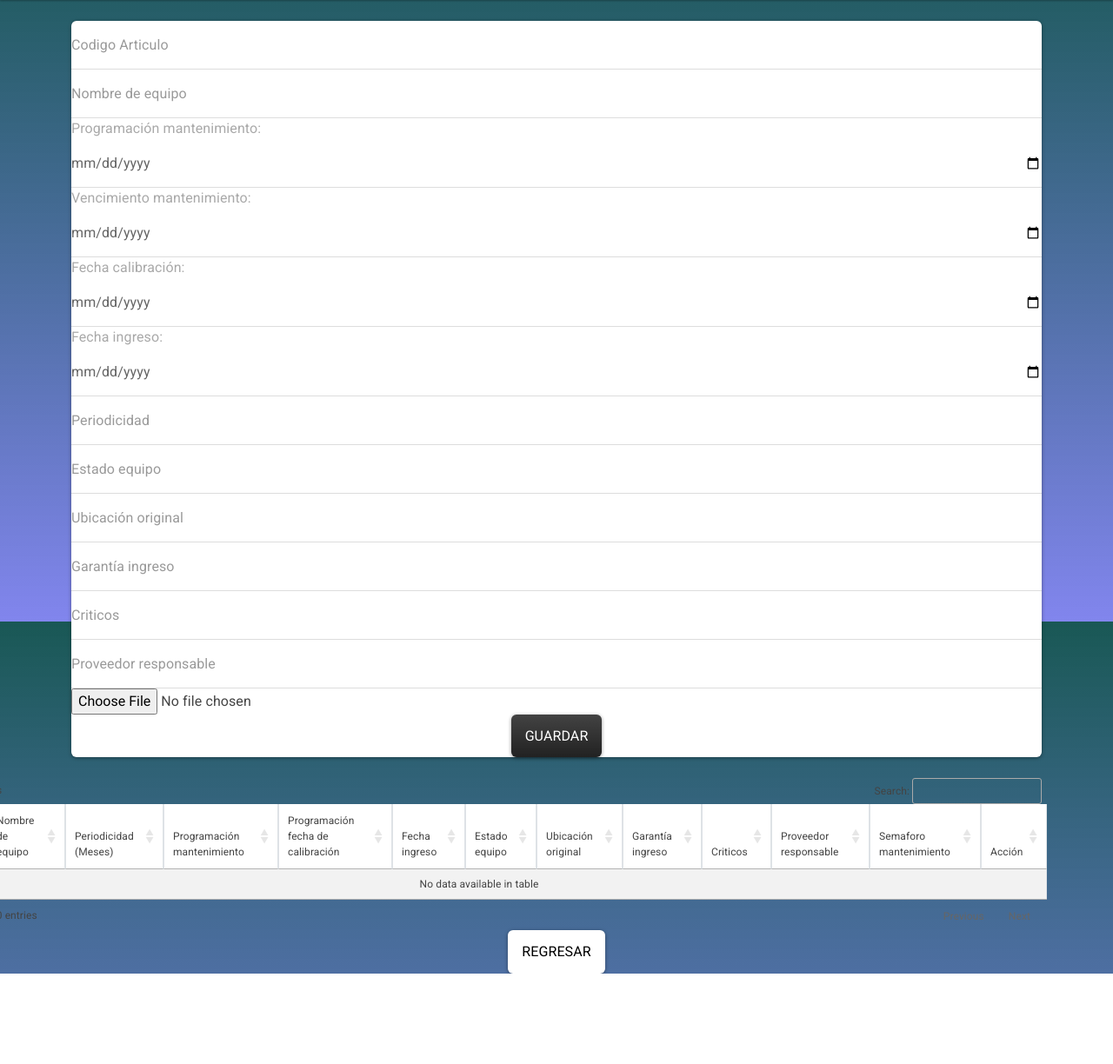
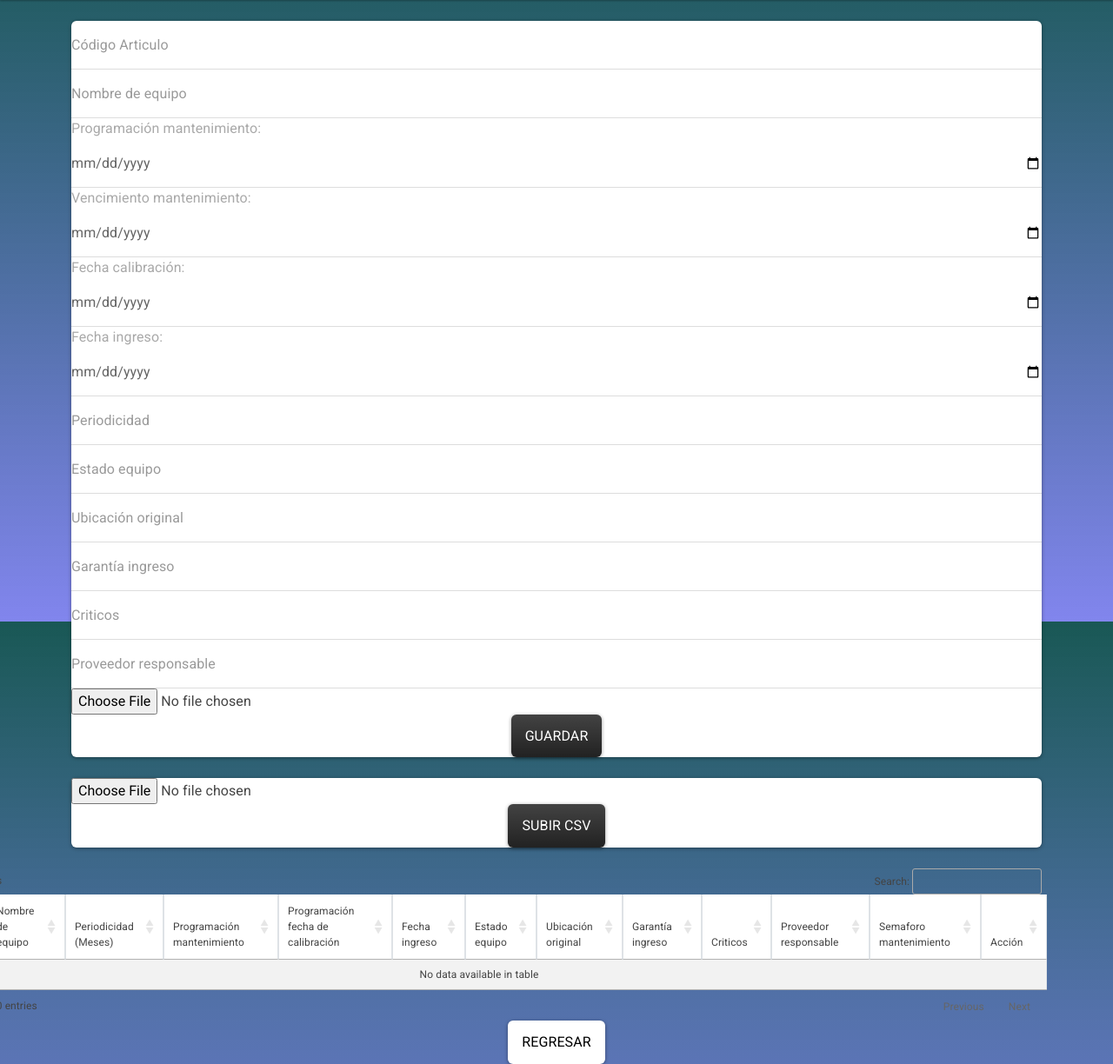
Before and after one commit to isanvagui/software_inventario_laboratorios, a Flask app: page /indexSalud in a window 1280 px wide. Shown: the part 85-1309 px from the top of the page at 87% size. Before the commit the page ends 1205 px from the top, so only its background shows below. Run offline with Flask 2, Linux system fonts and the light colour scheme; a user stored in the database is signed in; data comes from the database, SQL or seed files in the repository; data that the repository does not hold is empty; parts of the project's set-up code (start-up, migrations or seed data) failed here and were passed over; some libraries are stand-ins or nearby versions.

Commit message:
en la funcion imagen principal se agrega subir imagen del producto y archivo masivo csv

```diff
--- a/src/app.py
+++ b/src/app.py
@@ -1,3 +1,6 @@
+import csv
+from io import TextIOWrapper
+
 from flask import Flask, render_template, request, redirect, url_for, flash
 from flask_mysqldb import MySQL,MySQLdb
 from flask_wtf.csrf import CSRFProtect
@@ -229,6 +232,12 @@ def AGREGAR_PRODUCTO_SALUD():
         cod_articulo = request.form ['cod_articulo']
         nombre_equipo = request.form ['nombre_equipo']
 
+        try:
+            cod_articulo = int(cod_articulo)
+        except ValueError:
+            flash('Por favor ingresar solo números en el código del articulo', 'error')
+            return redirect(url_for('indexSalud'))
+
         fecha_mantenimiento = request.form ['fecha_mantenimiento']
         vencimiento_mantenimiento = request.form ['vencimiento_mantenimiento']
 
@@ -239,9 +248,11 @@ def AGREGAR_PRODUCTO_SALUD():
             diferencia_dias = (vencimiento_mantenimiento - fecha_mantenimiento).days
 
             if diferencia_dias < 0:
-                color = 'red'  # Vencido
+                color = 'purple'  # Vencido
             elif diferencia_dias <= 30:
-                color = 'yellow'  # Próximo a vencer
+                color = 'red'  # Cuando falta menos de un mes para vencer
+            elif diferencia_dias <= 90:
+                color = 'yellow'  # Cuando falta menos de tres mes para vencer
             else:
                 color = 'green'  # Vigente
             # print(diferencia_dias)
@@ -284,6 +295,54 @@ def AGREGAR_PRODUCTO_SALUD():
         # print(estado_equipo)
         flash ('Producto agregado satisfactoriamente')
         return redirect(url_for('indexSalud'))
+
+#---------------------------INICIA SUBIDA CSV DE SALUD-----------------------------
+@app.route('/upload_csv', methods=['POST'])
+def upload_csv():
+    if request.method == 'POST':
+        file = request.files['file']
+        if not file:
+            flash('No selecciono archivo')
+            return redirect(url_for('indexSalud'))
+
+        # Decodifica la fila
+        file = TextIOWrapper(file, encoding='utf-8')
+        csv_reader = csv.reader(file)
+
+        # Salta el encabezado
+        next(csv_reader)
+
+        # Procesa las filas
+        cur = db.connection.cursor()
+        for row in csv_reader:
+            cod_articulo, nombre_equipo, fecha_mantenimiento, vencimiento_mantenimiento, fecha_calibracion, fecha_ingreso, periodicidad, estado_equipo, ubicacion_original, garantia, criticos, proveedor_responsable = row
+
+            # Analiza las fechas en formato YYYY/MM/DD
+            if fecha_mantenimiento:
+                fecha_mantenimiento = datetime.strptime(fecha_mantenimiento, '%Y/%m/%d')
+            if vencimiento_mantenimiento:
+                vencimiento_mantenimiento = datetime.strptime(vencimiento_mantenimiento, '%Y/%m/%d')
+            if fecha_calibracion:
+                fecha_calibracion = datetime.strptime(fecha_calibracion, '%Y/%m/%d')
+            if fecha_ingreso:
+                fecha_ingreso = datetime.strptime(fecha_ingreso, '%Y/%m/%d')
+
+            # Calcula el color segun las fechas
+            if fecha_mantenimiento and vencimiento_mantenimiento:
+                # fecha_mantenimiento = datetime.strptime(fecha_mantenimiento, '%Y-%m-%d')
+                # vencimiento_mantenimiento = datetime.strptime(vencimiento_mantenimiento, '%Y-%m-%d')
+                diferencia_dias = (vencimiento_mantenimiento - fecha_mantenimiento).days
+                color = 'purple' if diferencia_dias < 0 else 'red' if diferencia_dias <= 30 else 'yellow' if diferencia_dias <= 90 else 'green'
+            else:
+                color = 'green'
+
+            cur.execute('INSERT INTO indexssalud (cod_articulo, nombre_equipo, fecha_mantenimiento, vencimiento_mantenimiento, fecha_calibracion, fecha_ingreso, periodicidad, estado_equipo, ubicacion_original, garantia, criticos, proveedor_responsable, color) VALUES (%s, %s, %s, %s, %s, %s, %s, %s, %s, %s, %s, %s, %s)',
+                                                 (cod_articulo, nombre_equipo, fecha_mantenimiento, vencimiento_mantenimiento, fecha_calibracion, fecha_ingreso, periodicidad, estado_equipo, ubicacion_original, garantia, criticos, proveedor_responsable, color))
+
+        db.connection.commit()
+        flash('Datos agregados exitosamen')
+        return redirect(url_for('indexSalud'))
+#---------------------------FINALIZA SUBIDA CSV DE SALUD-----------------------------
 
 # ================================CHECKBOX PROGRAMACIÓN MANTENIMIENTO===============================
 @app.route('/checkbox_programacionMantenimiento', methods=['POST'])
--- a/src/templates/indexSalud.html
+++ b/src/templates/indexSalud.html
@@ -39,7 +39,7 @@
             <div class="card card_body">
                 <form action = "/add_productoSalud" method="POST" enctype="multipart/form-data">
                     <div class="form-group">
-                        <input type="text" name="cod_articulo" placeholder="Codigo Articulo" class="form-control">
+                        <input type="text" name="cod_articulo" placeholder="Código Articulo" class="form-control">
                     </div>
                     <div class="form-group">
                         <input type="text" name="nombre_equipo" placeholder="Nombre de equipo" class="form-control" >
@@ -82,7 +82,7 @@
                         <input type="text" name="proveedor_responsable" placeholder="Proveedor responsable" class="form-control">
                     </div>
                     <div class="form-group">
-                        <input type="file" name="imagen_producto" class="custom-file-input">
+                        <input type="file" name="imagen_producto" class="custom-file-input"> <!-- campo imagen producto -->
                     </div>
                         <!------ linea de token es necesaria ya que el sistema lo solicita-->
                         <input type="hidden" name="csrf_token" value="{{csrf_token() }}"/>
@@ -93,6 +93,21 @@
 
                 </form>
 
+            </div>
+
+            <!-- New form for uploading CSV -->
+            <div class="card card_body mt-4">
+                <form action="/upload_csv" method="POST" enctype="multipart/form-data">
+                    <div class="form-group">
+                        <input type="file" name="file" accept=".csv" class="custom-file-input" required>
+                    </div>
+                     <!------ linea de token es necesaria ya que el sistema lo solicita-->
+                     <input type="hidden" name="csrf_token" value="{{csrf_token() }}"/>
+                     <!---------------------- es solo esta linea------------------------->
+                    <div class="form-group">
+                        <center><button type="submit" class="btn btn-dark btn-block">Subir CSV</button></center>
+                    </div>
+                </form>
             </div>
 
         </div>
@@ -135,7 +150,7 @@
                         <td>{{ producto.periodicidad }}</td>
                         <!-- <td>{{ producto.3 }}<input style="margin-left: 10px" type="radio" /></td> -->
                         <td>{{ producto.fecha_mantenimiento }}
-                            <input type="checkbox" name="fecha_mantenimiento" data-producto-id="{{ producto.id }}" data-estado-inicial="{{ producto.echa_mantenimiento }}" {% if producto.checkbox_mantenimiento == 'Activo' %}checked{% endif %}>
+                            <input type="checkbox" name="fecha_mantenimiento" data-producto-id="{{ producto.id }}" data-estado-inicial="{{ producto.fecha_mantenimiento }}" {% if producto.checkbox_mantenimiento == 'Activo' %}checked{% endif %}>
                         </td>
                         <!-- <td>{{ producto.4 }}</td> -->
                         <!--<td>{{ producto.14 }}</td> -->
@@ -171,7 +186,7 @@
 
                         <td>{{ producto.proveedor_responsable }}</td>
 
-                        <td class="semaforo" style="width: 50px; border-radius: 50%; height: 50px; background-color: {% if producto.color == 'red' %}red{% elif producto.color == 'yellow' %}yellow{% else %}green{% endif %}">
+                        <td class="semaforo" style="width: 50px; border-radius: 50%; height: 50px; background-color: {% if producto.color == 'purple' %}purple{% elif producto.color == 'red' %}red{% elif producto.color == 'yellow' %}yellow{% else %}green{% endif %}">
                             <!-- {{ producto.13 }} -->
                         </td>
 
```
Also changed, not shown: src/static/fotos/Screenshot_2022-10-30-20-02-13-18_e307a3f9df9f380ebaf106e1dc980bb6.jpg (deleted), src/static/fotos/banderaMexico.jpg (deleted), src/static/fotos/enginner.jpg (deleted), src/static/fotos/ingenieer.PNG (deleted), src/static/fotos/microscopio.jpeg (deleted), src/static/fotos/uno.PNG (deleted).
